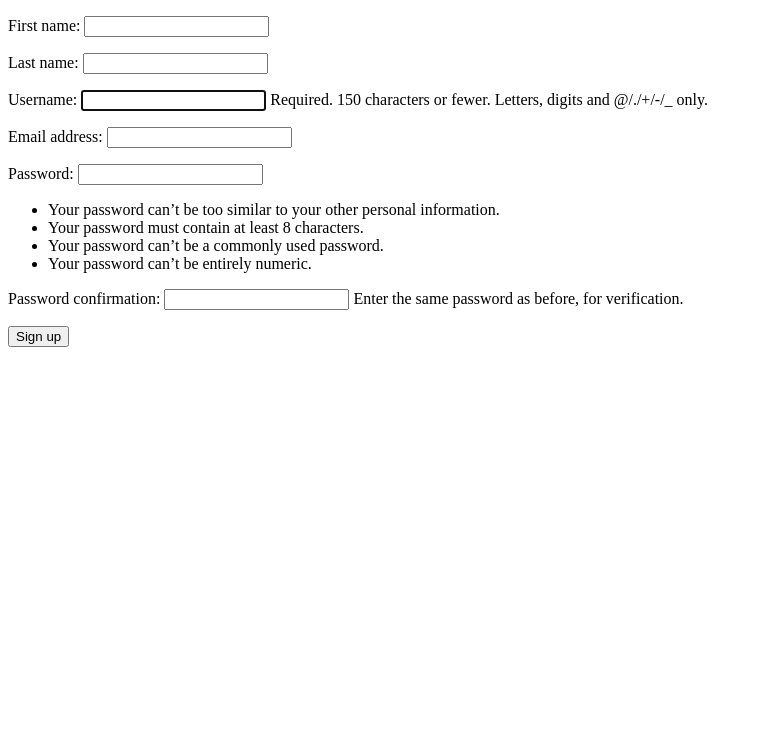
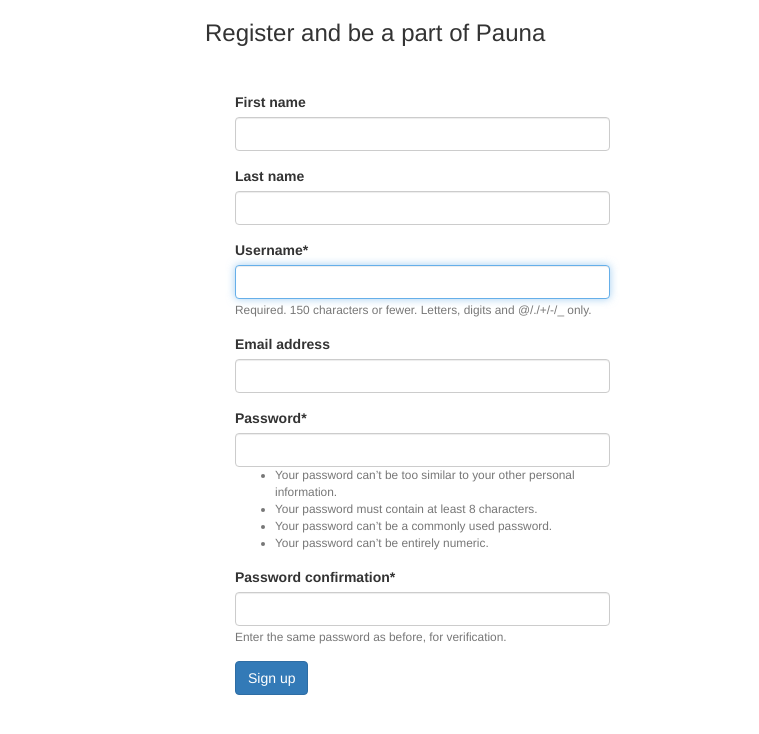
Before and after one commit to mpranab7890/HackAWeek-Pro, a Django app: page /register/ in a window 1280 px wide. Shown: the top 734 px of the page, without its empty margins (0-759 px from the left). Run offline with Django 3.2, Linux system fonts and the light colour scheme; some libraries are stand-ins or nearby versions.

Commit message:
Registration added

```diff
--- a/Pauna/settings.py
+++ b/Pauna/settings.py
@@ -35,7 +35,7 @@ INSTALLED_APPS = [
     # 'django_countries',
 
     'guide.apps.GuideConfig',
-    #'crispy_forms',
+    'crispy_forms',
     'django.contrib.admin',
     'django.contrib.auth',
     'django.contrib.contenttypes',
--- a/guide/templates/guide/register.html
+++ b/guide/templates/guide/register.html
@@ -2,17 +2,26 @@
 <!DOCTYPE html>
 <html>
     <head>
+        <link rel="stylesheet" href="https://maxcdn.bootstrapcdn.com/bootstrap/3.3.7/css/bootstrap.min.css" integrity="sha384-BVYiiSIFeK1dGmJRAkycuHAHRg32OmUcww7on3RYdg4Va+PmSTsz/K68vbdEjh4u" crossorigin="anonymous">
         <title>
 
         </title>
     </head>
     <body>
-        <div class="container">
-                <form method="POST">
+
+        <div class="container" style="width:900px; margin:0 auto;">
+            <strong><h3>Register and be a part of Pauna</h3></strong>
+            <div class="col-sm-6">
+                <div class="panel-heading"></div>
+                <div class="panel-body" style="border-style: rounded;">
+               <form method="POST">
                         {% csrf_token %}
                         {{ form|crispy }}
-                        <button type="submit">Sign up</button>
+                        <button type="submit"class="btn btn-primary">Sign up</button>
                       </form>
+                </div>
+            </div>
+
         </div>
     </body>
 </html>
```
Also changed, not shown: db.sqlite3.
